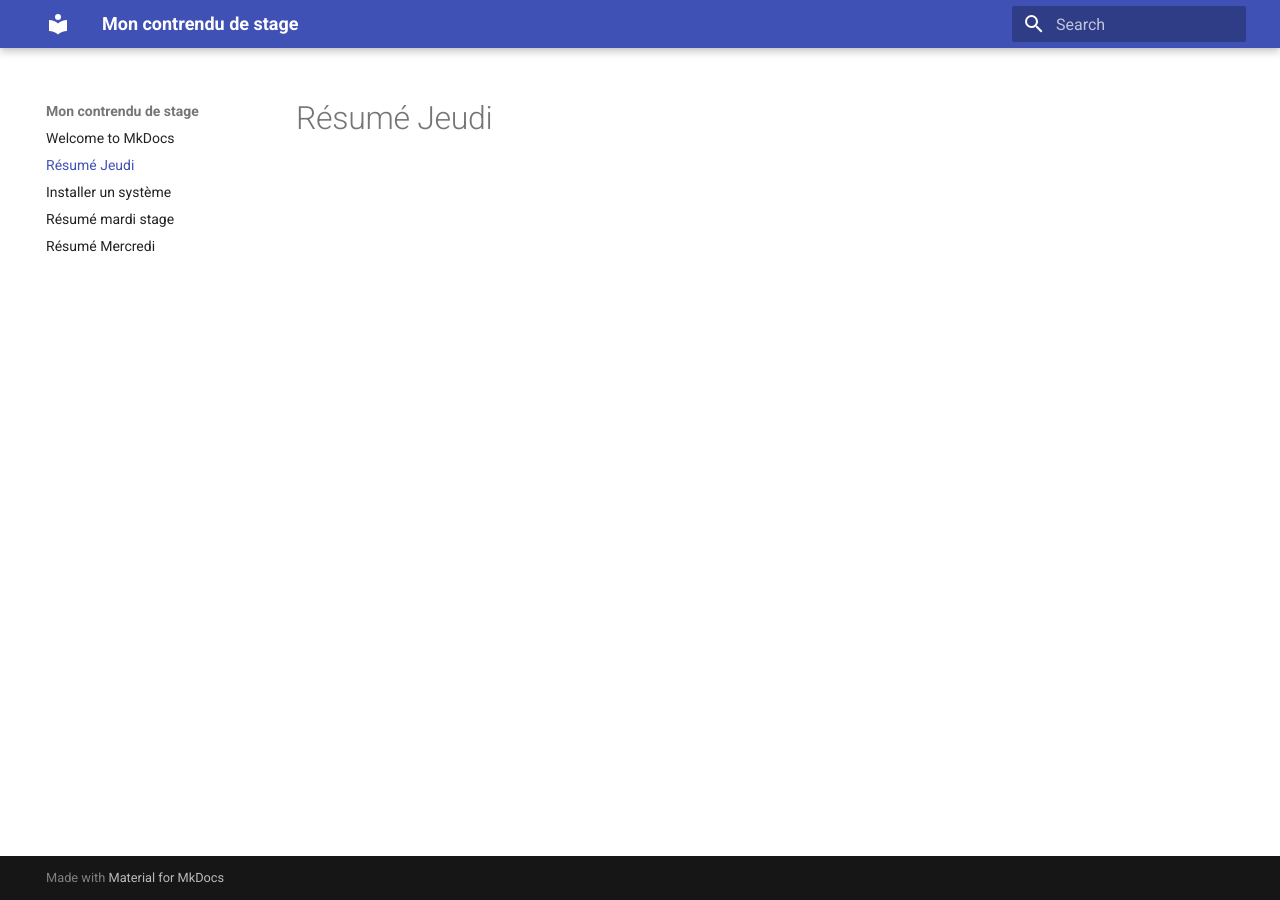
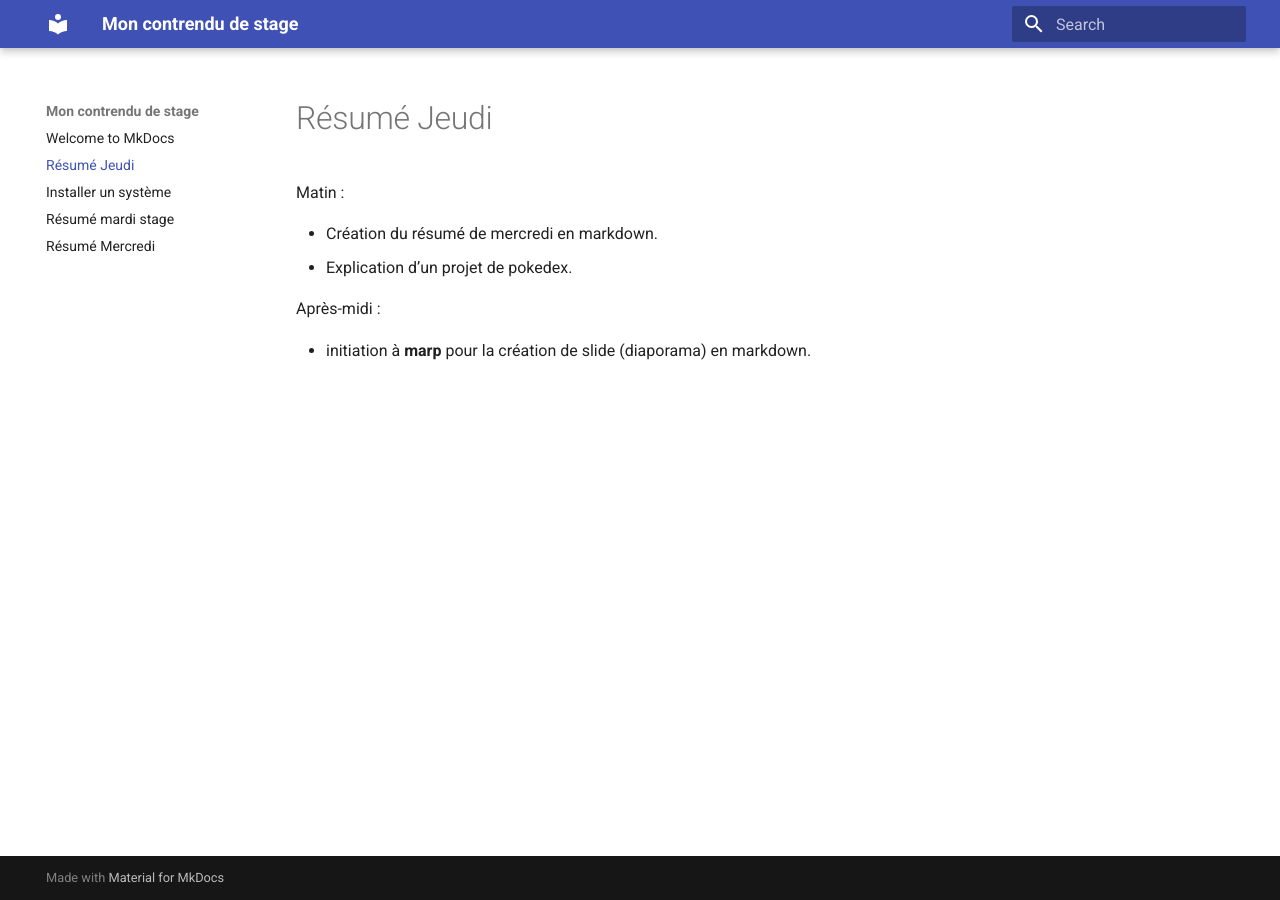
Before and after one commit to Raphael2201/Demo-mkdocs, an MkDocs documentation site: the page built from docs/jeudi.md, in a window 1280 px wide. Built offline with MkDocs 1.6.1 and Material for MkDocs 9.7.7, drawn with Linux system fonts in a browser that asks for light colours.

Commit message:
glow up jeudi

```diff
--- a/docs/jeudi.md
+++ b/docs/jeudi.md
@@ -1 +1,10 @@
 # Résumé Jeudi
+
+Matin :
+
+- Création du résumé de mercredi en markdown.
+- Explication d’un projet de pokedex.
+
+Après-midi :
+
+- initiation à **marp** pour la création de slide (diaporama) en markdown.
```
